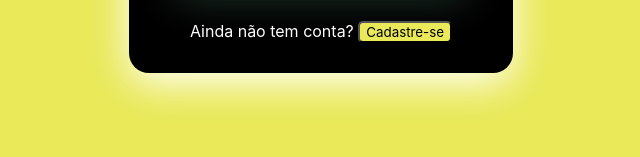
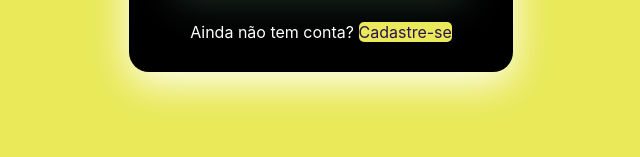
Before and after one commit to devgferreira/projeto-faculdade-ecommerce, a plain HTML site: page front-end/index-login.html in a window 1280 px wide. Shown: the part 643-800 px from the top of the page, 639-1279 px from the left. Drawn offline with Linux system fonts and the light colour scheme.

Commit message:
feat: mudando o butão que vai para a pagina de cadastrar

```diff
--- a/front-end/css/style-login.css
+++ b/front-end/css/style-login.css
@@ -160,6 +160,7 @@ body {
 .btn-cadastro {
     background: rgb(233, 233, 89);
     cursor: pointer;
+    color: #2b134b;
     transition: .3s;
     border-radius: 5px;
 }
--- a/front-end/index-login.html
+++ b/front-end/index-login.html
@@ -55,11 +55,11 @@
                     <h1>LOGIN</h1>
                     <div class="textfield">
                         <label for="usuario">Usuário</label>
-                        <input type="text" class="cpf" name="cpf" placeholder="Digite seu CPF">
+                        <input type="text" class="cpf" name="cpf" placeholder="Digite seu CPF" required>
                     </div>
                     <div class="textfield">
                         <label for="senha">Senha</label>
-                        <input type="password" class="senha" name="senha" placeholder="Senha">
+                        <input type="password" class="senha" name="senha" placeholder="Senha" required>
                     </div>
 
 
@@ -69,9 +69,8 @@
                     <button class="btn-login" id="botão">Login</button>
 
                     <div class="card-footer">
-                        <a href="" class="recuperar_senha">Ainda não tem conta?</a>
-                        <a href="index-cadastro.html"><button class="btn-cadastro"
-                                href="index-cadastro.html">Cadastre-se</button></a>
+                        <a href="" class="recuperar_senha">Ainda não tem conta?
+                        <a class="btn-cadastro" style="color: #2b134b;" href="index-cadastro.html">Cadastre-se</a>
                     </div>
                 </div>
             </div>
```
